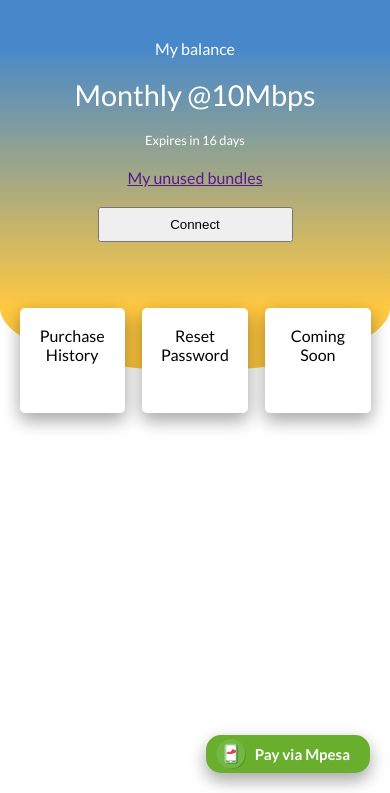
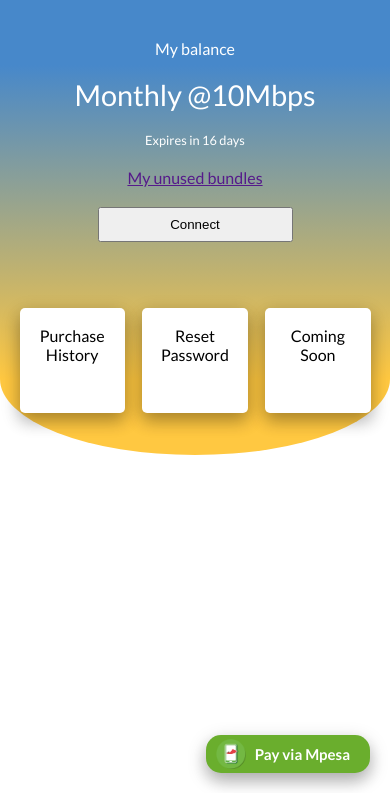
Before and after one commit to MandelaMan/ispnetpay, a plain HTML site: page index.html in a window 390 px wide. Shown: the part 51-844 px from the top of the page. Drawn offline with Linux system fonts and the light colour scheme.

Commit message:
changes to intro div

```diff
--- a/index.html
+++ b/index.html
@@ -113,7 +113,7 @@
 
       @media only screen and (max-width: 600px) {
         .intro {
-          height: 50%;
+          height: 60%;
           border-bottom-right-radius: 100% 30%;
           border-bottom-left-radius: 100% 30%;
         }
@@ -207,8 +207,6 @@
           paymentModal.style.display = "block";
 
           paymentModal.addEventListener("click", (e) => {
-            console.log(e.target);
-
             if (e.target.contains(paymentModal)) {
               paymentModal.style.display = "none";
             }
```
